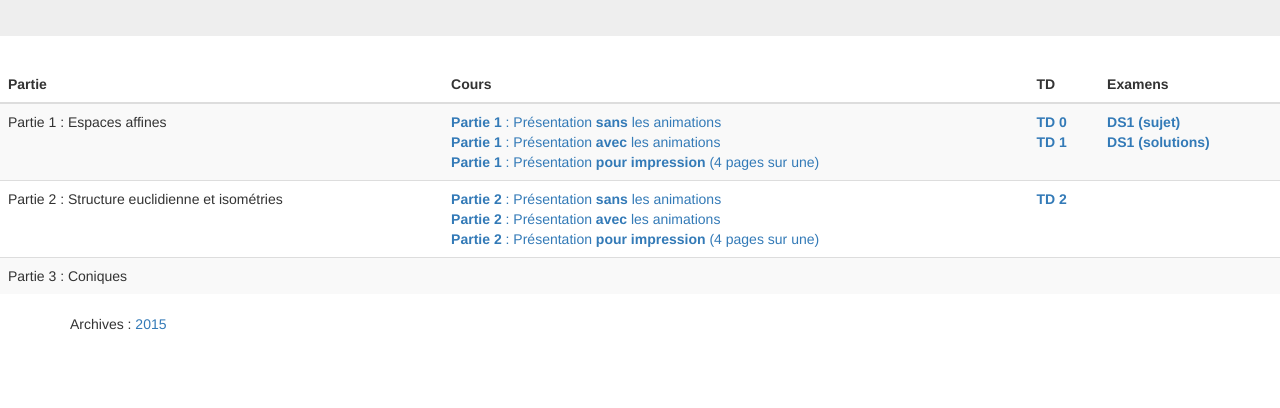
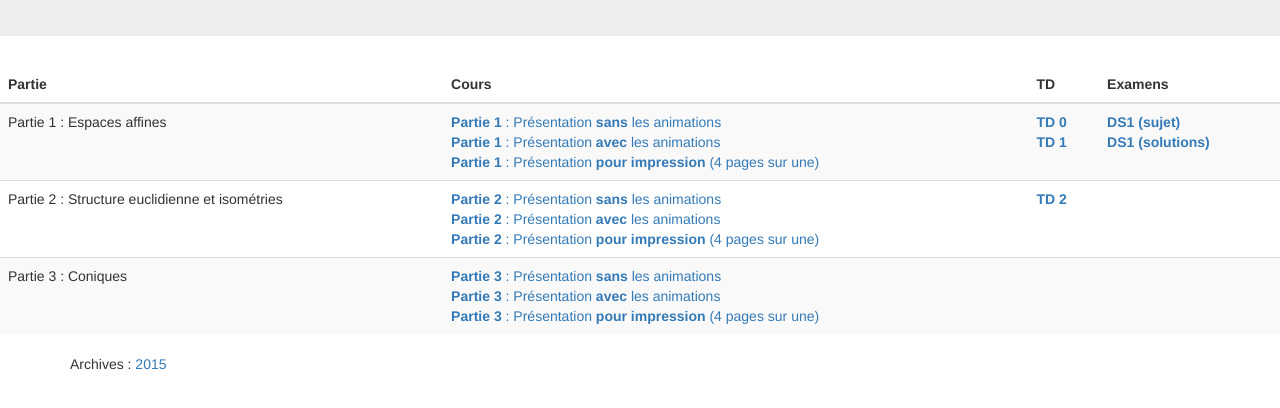
Before and after one commit to ktzanev/m53lille1, a plain HTML site: page docs/index.html in a window 1280 px wide. Shown: the part 212-620 px from the top of the page. Drawn offline with nearby package versions, Linux system fonts and the light colour scheme.

Commit message:
rajout de la partie 3

```diff
--- a/docs/index.html
+++ b/docs/index.html
@@ -59,7 +59,9 @@
       <tr>
         <td>Partie 3 : Coniques</td>
         <td>
-          &nbsp;
+          <a href="Cours/M53_2016-17_Partie3_noanim.pdf"><b>Partie 3</b> : Présentation <b>sans</b> les animations</a><br>
+          <a href="Cours/M53_2016-17_Partie3_anim.pdf"><b>Partie 3</b> : Présentation <b>avec</b> les animations</a><br>
+          <a href="Cours/M53_2016-17_Partie3_print.pdf"><b>Partie 3</b> : Présentation <b>pour impression</b> (4 pages sur une)</a>
         </td>
         <td>
           &nbsp;
```
Also changed, not shown: 3 other files.
